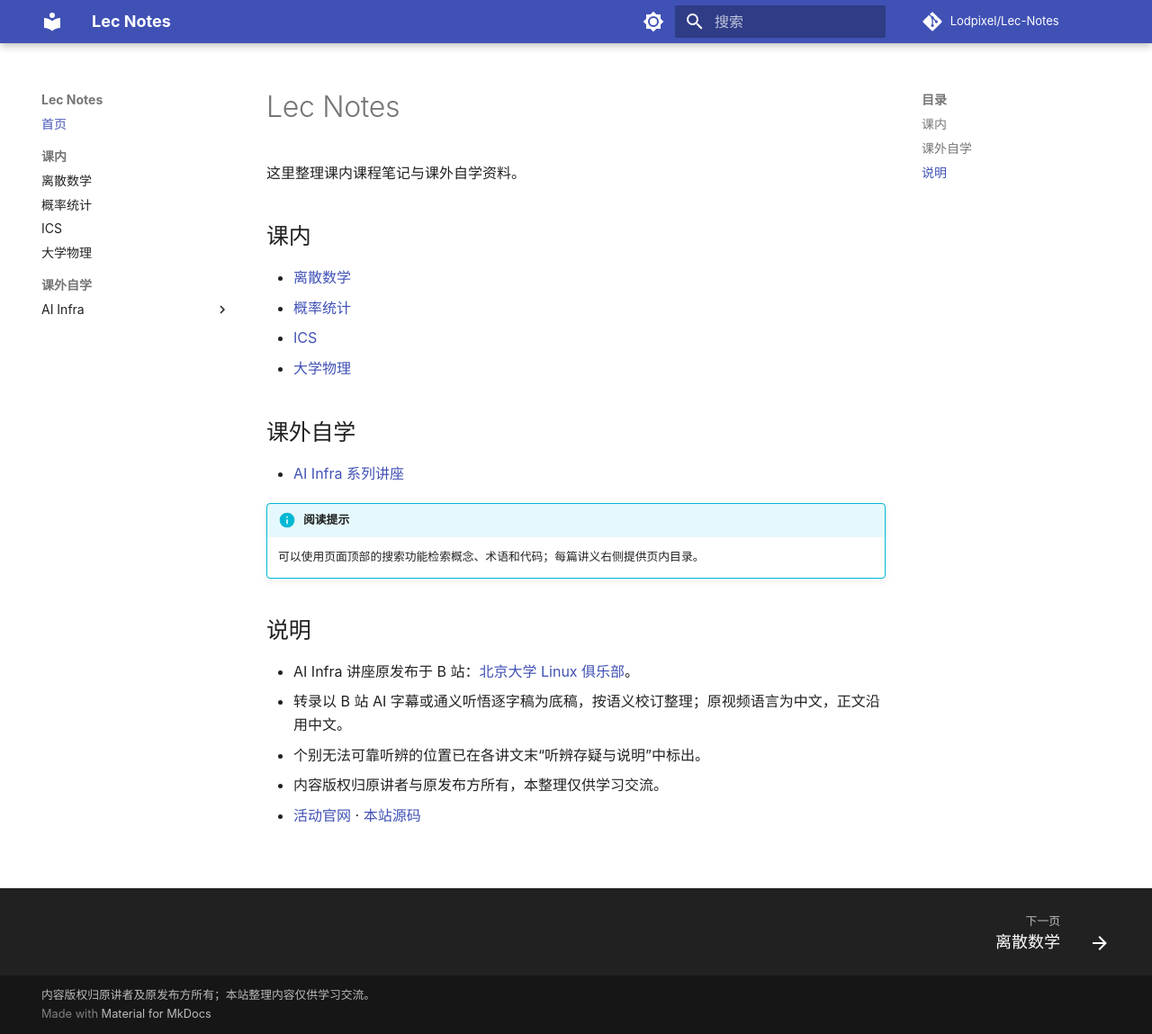
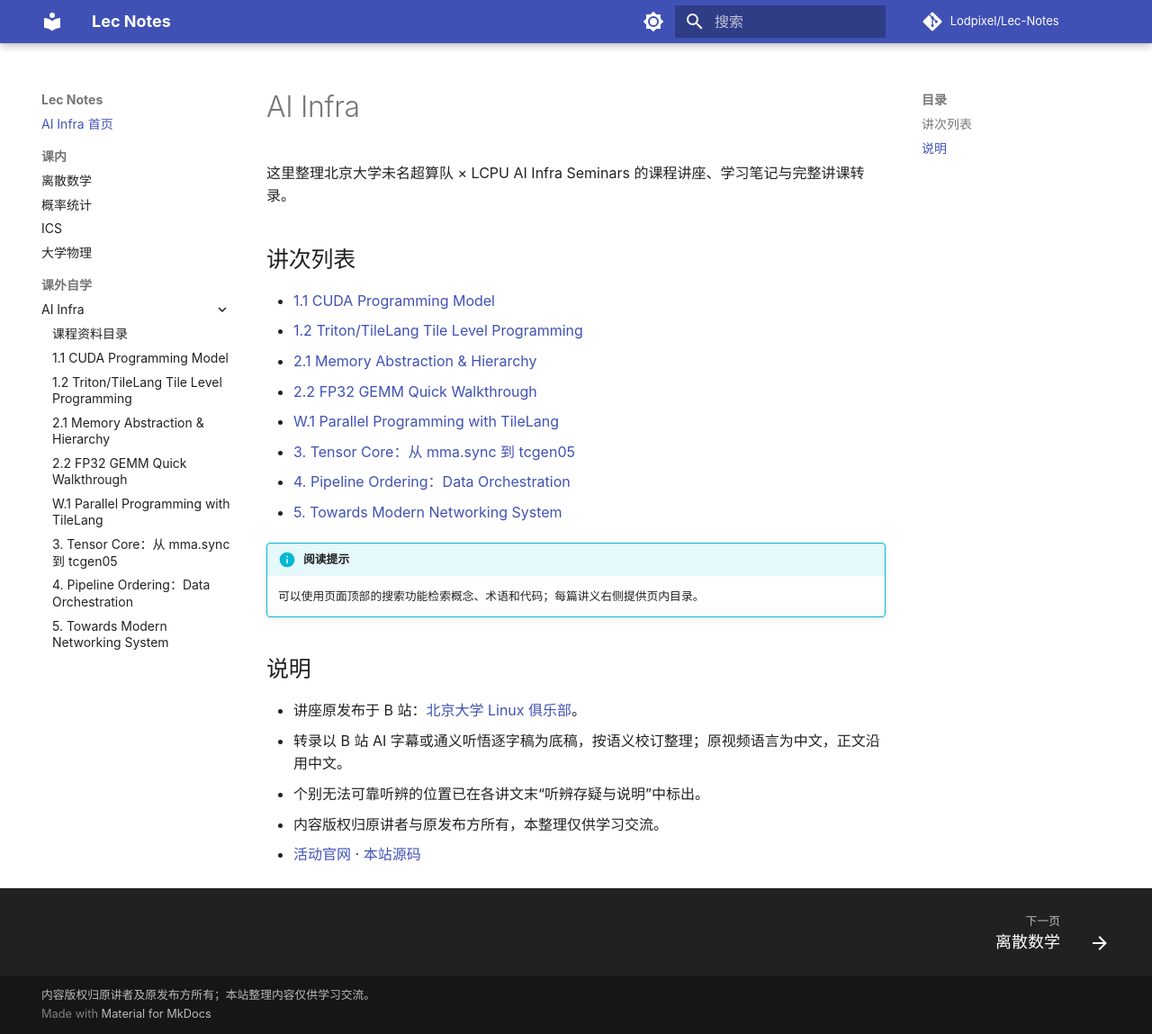
Before and after one commit to Lodpixel/Lec-Notes, an MkDocs documentation site: the page built from docs/index.md, in a window 1280 px wide and 1149 px high. Shown: the whole window at 90% size. Built offline with MkDocs 1.6.1 and Material for MkDocs 9.7.7, drawn with Linux system fonts in a browser that asks for light colours; comment, search, counter and statistics services are not loaded.

Commit message:
Make AI Infra the site homepage

```diff
--- a/docs/index.md
+++ b/docs/index.md
@@ -1,24 +1,24 @@
-# Lec Notes
+# AI Infra
 
-这里整理课内课程笔记与课外自学资料。
+这里整理北京大学未名超算队 × LCPU AI Infra Seminars 的课程讲座、学习笔记与完整讲课转录。
 
-## 课内
+## 讲次列表
 
-- [离散数学](课内/离散数学/index.md)
-- [概率统计](课内/概率统计/index.md)
-- [ICS](课内/ics/index.md)
-- [大学物理](课内/大学物理/index.md)
-
-## 课外自学
-
-- [AI Infra 系列讲座](课外自学/ai-infra/index.md)
+- [1.1 CUDA Programming Model](课外自学/ai-infra/1-1-cuda-programming-model.md)
+- [1.2 Triton/TileLang Tile Level Programming](课外自学/ai-infra/1-2-triton-tilelang.md)
+- [2.1 Memory Abstraction & Hierarchy](课外自学/ai-infra/2-1-memory-abstraction.md)
+- [2.2 FP32 GEMM Quick Walkthrough](课外自学/ai-infra/2-2-fp32-gemm.md)
+- [W.1 Parallel Programming with TileLang](课外自学/ai-infra/w-1-parallel-programming-tilelang.md)
+- [3. Tensor Core：从 mma.sync 到 tcgen05](课外自学/ai-infra/3-tensor-core.md)
+- [4. Pipeline Ordering：Data Orchestration](课外自学/ai-infra/4-pipeline-ordering.md)
+- [5. Towards Modern Networking System](课外自学/ai-infra/5-modern-networking-system.md)
 
 !!! info "阅读提示"
     可以使用页面顶部的搜索功能检索概念、术语和代码；每篇讲义右侧提供页内目录。
 
 ## 说明
 
-- AI Infra 讲座原发布于 B 站：[北京大学 Linux 俱乐部](https://space.bilibili.com/3546720858044654)。
+- 讲座原发布于 B 站：[北京大学 Linux 俱乐部](https://space.bilibili.com/3546720858044654)。
 - 转录以 B 站 AI 字幕或通义听悟逐字稿为底稿，按语义校订整理；原视频语言为中文，正文沿用中文。
 - 个别无法可靠听辨的位置已在各讲文末“听辨存疑与说明”中标出。
 - 内容版权归原讲者与原发布方所有，本整理仅供学习交流。
--- a/mkdocs.yml
+++ b/mkdocs.yml
@@ -13,6 +13,7 @@ theme:
   font: false
   features:
     - navigation.sections
+    - navigation.expand
     - navigation.footer
     - navigation.top
     - toc.follow
@@ -59,7 +60,7 @@ extra_javascript:
   - https://unpkg.com/mathjax@3/es5/tex-mml-chtml.js
 
 nav:
-  - 首页: index.md
+  - AI Infra 首页: index.md
   - 课内:
       - 离散数学: 课内/离散数学/index.md
       - 概率统计: 课内/概率统计/index.md
@@ -67,7 +68,7 @@ nav:
       - 大学物理: 课内/大学物理/index.md
   - 课外自学:
       - AI Infra:
-          - 总览: 课外自学/ai-infra/index.md
+          - 课程资料目录: 课外自学/ai-infra/index.md
           - 1.1 CUDA Programming Model: 课外自学/ai-infra/1-1-cuda-programming-model.md
           - 1.2 Triton/TileLang Tile Level Programming: 课外自学/ai-infra/1-2-triton-tilelang.md
           - 2.1 Memory Abstraction & Hierarchy: 课外自学/ai-infra/2-1-memory-abstraction.md
```
